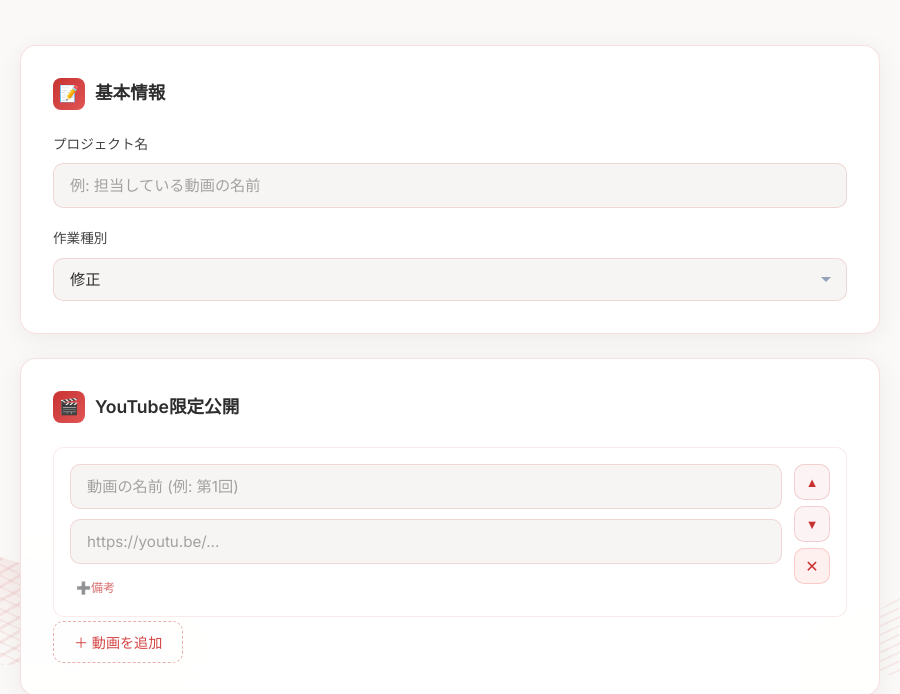
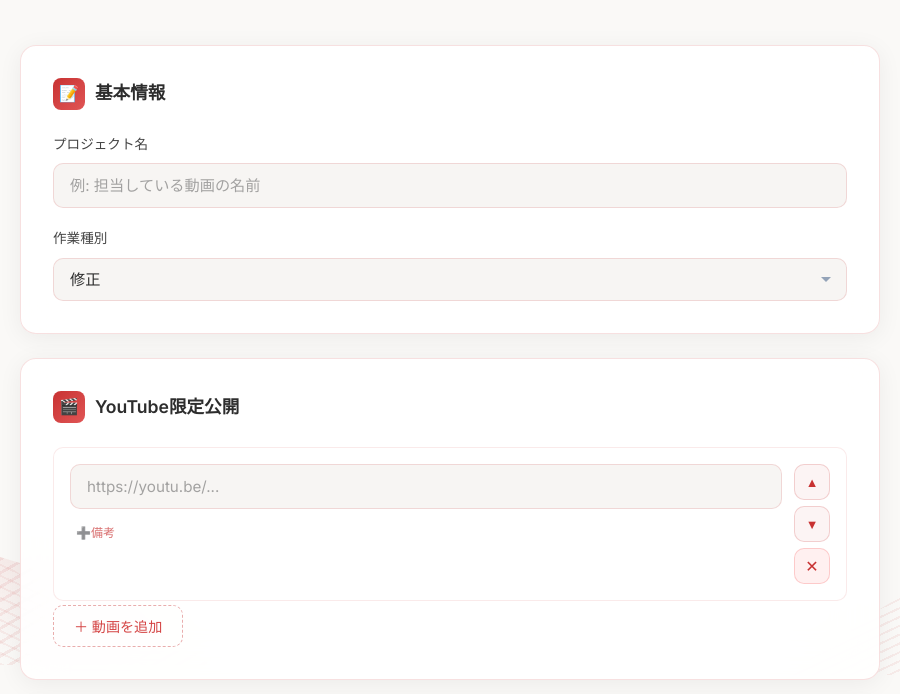
Before and after one commit to Videoeditingefficiency/url-submission-generator, an Electron app: page index.html in a window 900 px wide. Shown: the part 135-829 px from the top of the page. Drawn offline with Linux system fonts and the light colour scheme.

Commit message:
feat: make youtube title readonly and hidden when empty

```diff
--- a/index.html
+++ b/index.html
@@ -911,8 +911,8 @@
             entry.id = `yt-entry-${id}`;
             entry.innerHTML = `
         <div class="youtube-entry-main">
-          <div class="form-group" style="margin-bottom:0">
-            <input type="text" class="yt-title" placeholder="動画の名前 (例: 第1回)" value="${title}" oninput="updatePreview()">
+          <div class="form-group" style="${title ? 'margin-bottom:6px' : 'display:none'}">
+            <input type="text" class="yt-title" value="${title}" readonly tabindex="-1" style="font-size: 0.85rem; padding: 6px 12px; background: rgba(0,0,0,0.03); border: 1px solid transparent; color: var(--text-secondary); cursor: default; user-select: none;">
           </div>
           <div class="form-group" style="margin-bottom:0">
             <input type="url" class="yt-url" placeholder="https://youtu.be/..." value="${url}" oninput="updatePreview()">
```
